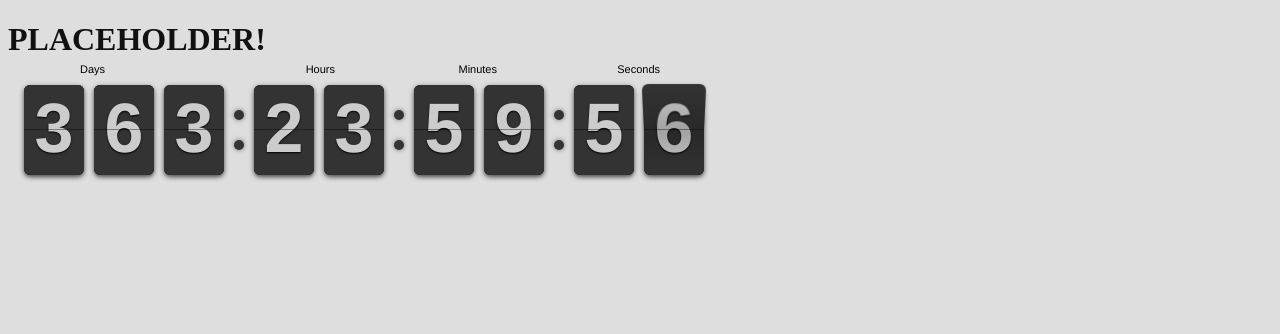
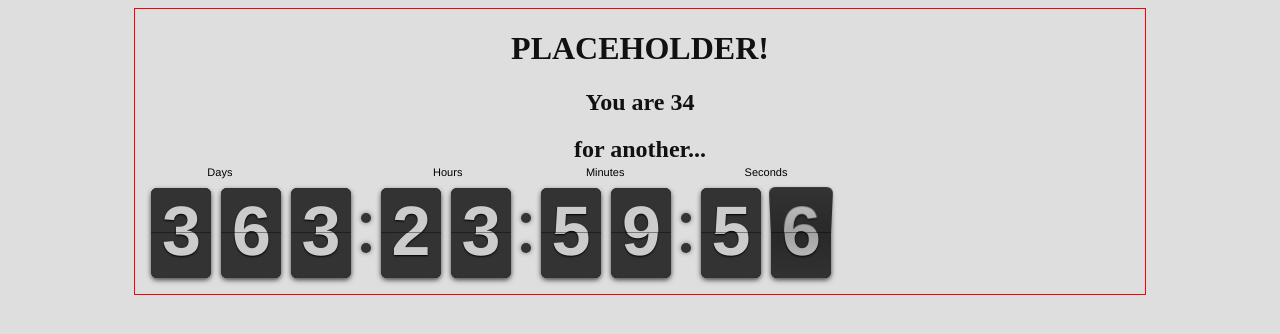
Before and after one commit to slkennedy/dbaybday, a website: page index.html in a window 1280 px wide. Drawn offline with nearby package versions, Linux system fonts and the light colour scheme.

Commit message:
Finishes age function and displays on page

```diff
--- a/index.html
+++ b/index.html
@@ -7,8 +7,12 @@
     <link rel="stylesheet" href="styles/flipclock.css">
 </head>
 <body>
+	<div class="page-wrapper">
     <h1>PLACEHOLDER!</h1>
+    <h2>You are <span id="age"></span></h2>
+    <h2>for another...</h2>
     <div class="clock"></div>
+    </div>
 
     <script src="http://code.jquery.com/jquery-2.1.4.min.js"></script>
     <script src="scripts/lib/flipclock.min.js"></script>
--- a/scripts/site.js
+++ b/scripts/site.js
@@ -1,7 +1,23 @@
 var daniel = {
-	bday: new Date(1980, 05, 02),
+	bday: {
+		year: 1980,
+		month: 05,
+		day: 03
+	},
 	get age() {
-		return daniel.bday;
+		var age = 0;
+		var now = new Date();
+		var today = {
+			year: now.getFullYear(),
+			month: now.getMonth(),
+			day: now.getDate()
+		};
+		age = today.year - daniel.bday.year;
+		var m = today.month - daniel.bday.month;
+		if (m < 0 || m === 0 && today.day < daniel.bday.day){
+			age--;
+		}
+		return age;
 	}
 };
 
@@ -13,5 +29,7 @@ var clock = $('.clock').FlipClock(timeUntilBDay(), {
 function timeUntilBDay() {
 	return 3600*24*364;
 }
+var age = daniel.age;
+// alert(age);
 
-alert(daniel.age);
+document.getElementById("age").innerHTML = age;
--- a/styles/site.scss
+++ b/styles/site.scss
@@ -6,3 +6,10 @@ body {
     background: #dedede;
     color: #111;
 }
+
+.page-wrapper {
+	text-align: center;
+	width: 80%;
+	margin: 0 auto;
+	border: red solid 1px;
+}
```
Also changed, not shown: scripts/site.min.js, styles/site.css, 1 other file.
